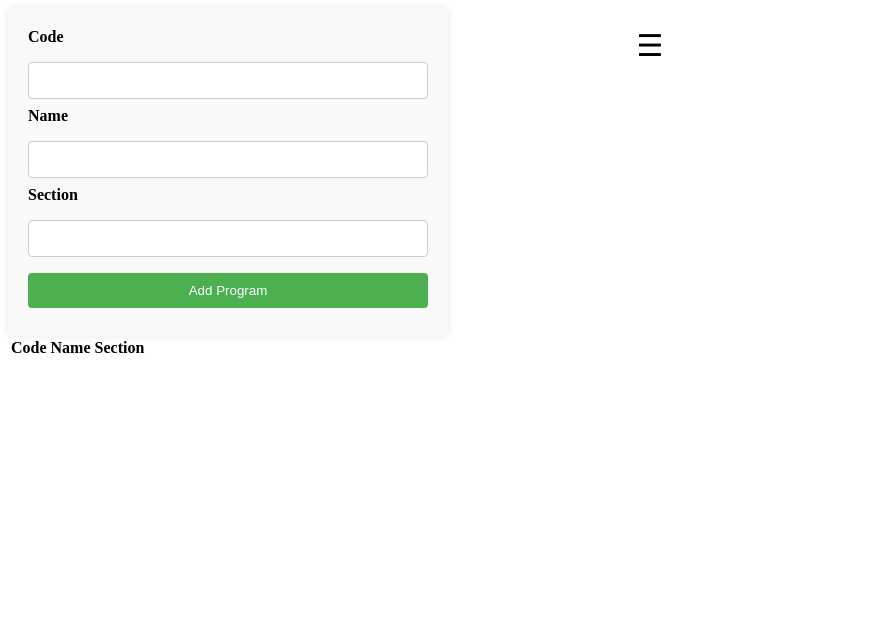
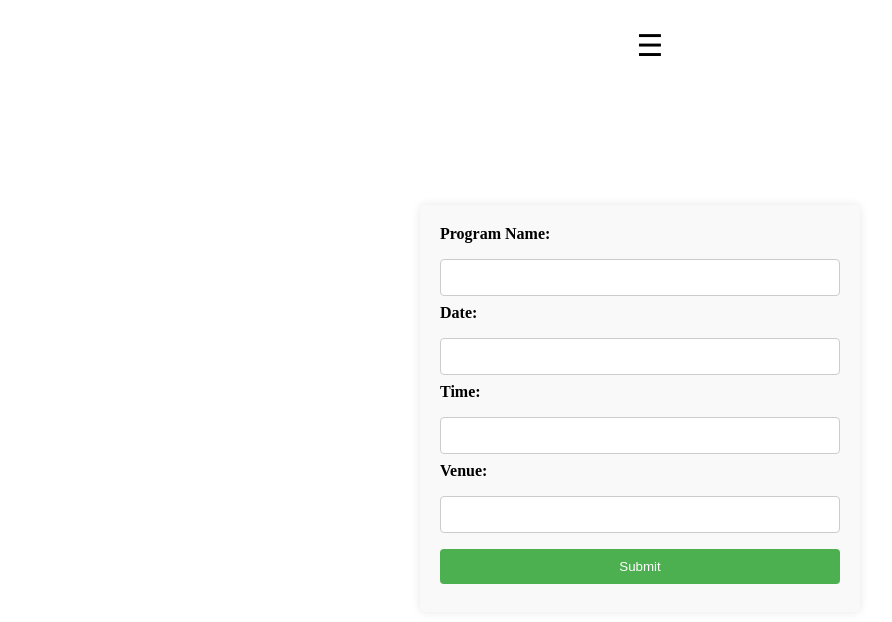
Before and after one commit to Javadamkd/art-fest-management, a Next.js app: page /programs in a window 1280 px wide. Shown: the top 622 px of the page, without its empty margins (0-892 px from the left). Built offline with nearby package versions, Linux system fonts and the light colour scheme.

Commit message:
Update programs.js

```diff
--- a/pages/programs.js
+++ b/pages/programs.js
@@ -1,59 +1,25 @@
 // pages/programs.js
-import { useState } from 'react';
+import React from 'react';
 import styles from './programs.module.css';
 
 const Programs = () => {
-  const [programs, setPrograms] = useState([]);
+  return (
+    <div className={styles.formContainer}>
+      <form>
+        <label htmlFor="programName">Program Name:</label>
+        <input type="text" id="programName" name="programName" required />
 
-  const addProgram = (event) => {
-    event.preventDefault();
-    // Logic to add a program (This should be defined as per your application logic)
-    // Example:
-    const newProgram = {
-      code: event.target.elements.code.value,
-      name: event.target.elements.name.value,
-      section: event.target.elements.section.value,
-    };
-    setPrograms([...programs, newProgram]);
-  };
+        <label htmlFor="date">Date:</label>
+        <input type="text" id="date" name="date" required />
 
-  return (
-    <div className={styles.container}>
-      <form onSubmit={addProgram}>
-        <div className={styles.formGroup}>
-          <label htmlFor="code">Code</label>
-          <input id="code" type="text" className={styles.inputField} required />
-        </div>
-        <div className={styles.formGroup}>
-          <label htmlFor="name">Name</label>
-          <input id="name" type="text" className={styles.inputField} required />
-        </div>
-        <div className={styles.formGroup}>
-          <label htmlFor="section">Section</label>
-          <input id="section" type="text" className={styles.inputField} required />
-        </div>
-        <button type="submit" className={styles.submitButton}>Add Program</button>
+        <label htmlFor="time">Time:</label>
+        <input type="text" id="time" name="time" required />
+
+        <label htmlFor="venue">Venue:</label>
+        <input type="text" id="venue" name="venue" required />
+
+        <button type="submit">Submit</button>
       </form>
-      <div className={styles.tableContainer}>
-        <table className={styles.table}>
-          <thead>
-            <tr>
-              <th>Code</th>
-              <th>Name</th>
-              <th>Section</th>
-            </tr>
-          </thead>
-          <tbody>
-            {programs.map((program, index) => (
-              <tr key={index}>
-                <td>{program.code}</td>
-                <td>{program.name}</td>
-                <td>{program.section}</td>
-              </tr>
-            ))}
-          </tbody>
-        </table>
-      </div>
     </div>
   );
 };
```
